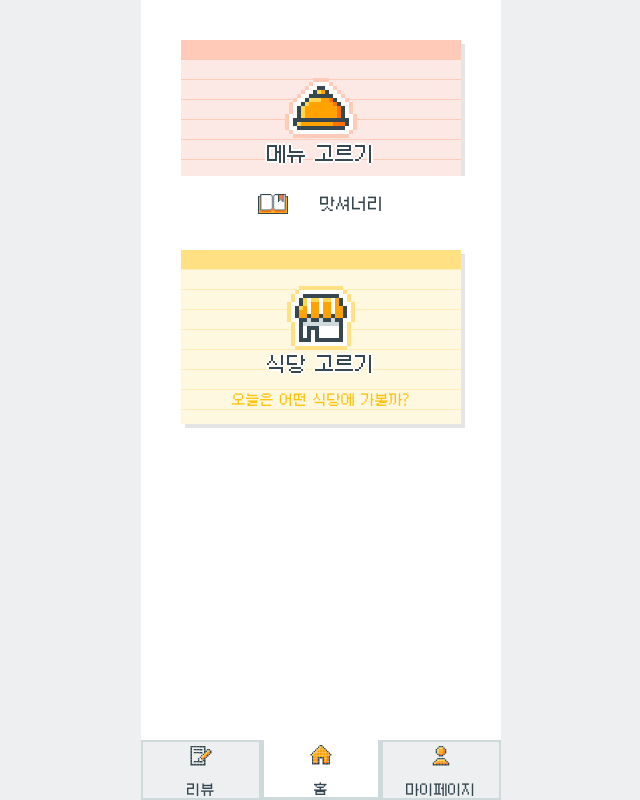
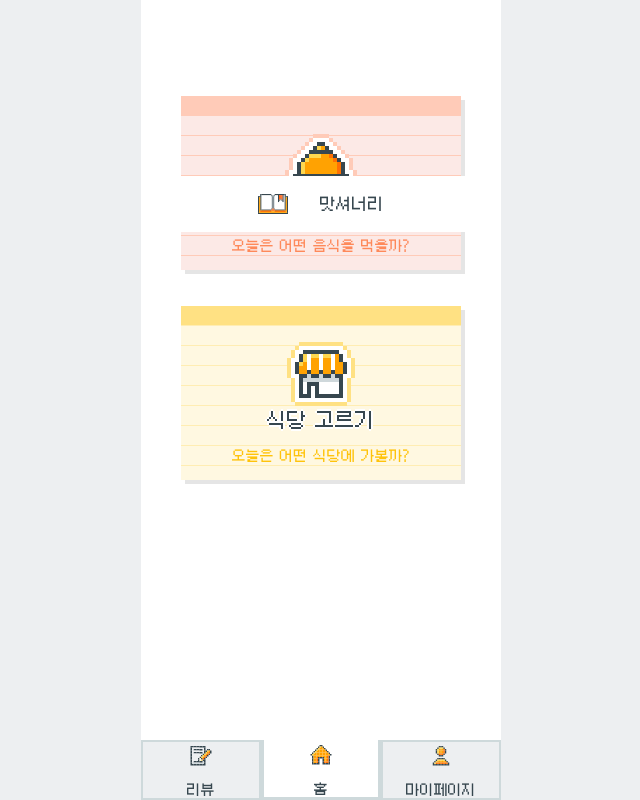
Before and after one commit to bside-4team/4team-client, a Next.js app: page / in a window 1280 px wide. Shown: the whole page, without its empty margins (319-959 px from the left). Built offline with nearby package versions, Linux system fonts and the light colour scheme; no server answers.

Commit message:
fix: padding-top 속성 추가

```diff
--- a/src/components/layout/mobile-layout/index.tsx
+++ b/src/components/layout/mobile-layout/index.tsx
@@ -5,7 +5,7 @@ interface Props {
 export default function MobileLayout({ children }: Props) {
   return (
     <div className="flex min-h-svh w-full justify-center bg-neutral-bg05">
-      <div className="mx-auto my-0 w-full max-w-360 bg-white mobile:max-w-full">{children}</div>
+      <div className="mx-auto my-0 w-full max-w-360 bg-white pt-56 mobile:max-w-full">{children}</div>
     </div>
   );
 }
```
